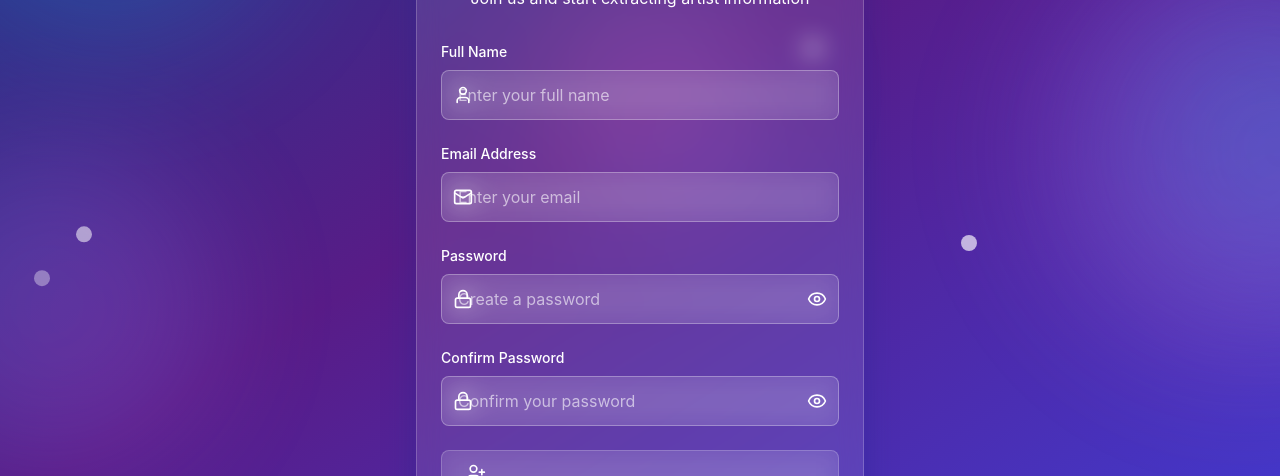
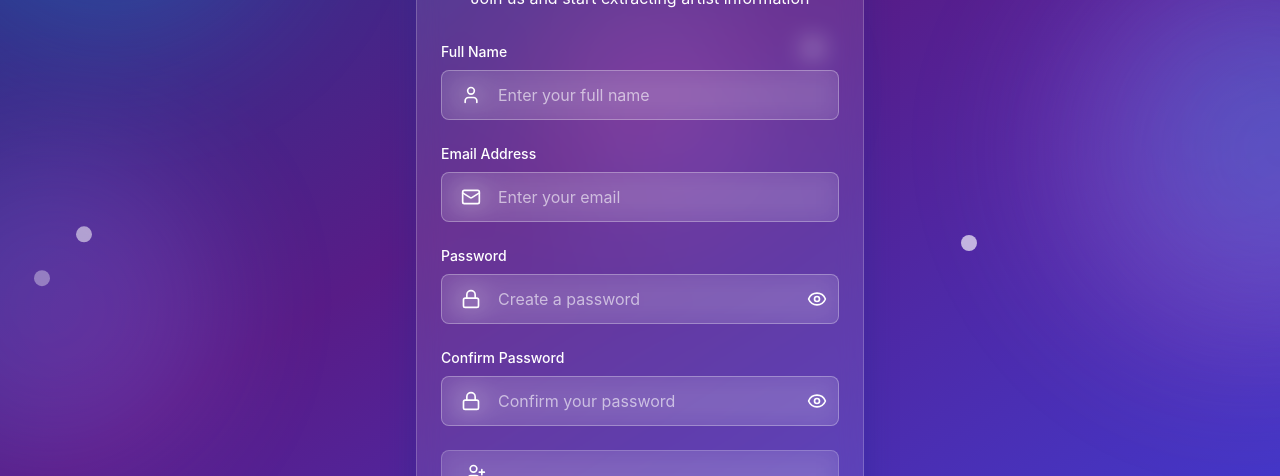
Before and after one commit to dpvasani/SwarProf, a React (Vite) app in the folder Frontend/: page /register in a window 1280 px wide. Shown: the part 291-767 px from the top of the page. Built offline with nearby package versions, Linux system fonts and the light colour scheme; no server answers.

Commit message:
refactor: update hover styles and padding for better UI consistency

```diff
--- a/Frontend/src/index.css
+++ b/Frontend/src/index.css
@@ -80,7 +80,10 @@ body {
   backdrop-filter: blur(12px);
   border: 1px solid rgba(255, 255, 255, 0.3);
   border-radius: 8px;
-  padding: 12px 16px;
+  /* Keep vertical and right padding here; leave left padding to Tailwind utilities (pl-*) so icons don't overlap placeholders */
+  padding-top: 12px;
+  padding-bottom: 12px;
+  padding-right: 16px;
   color: white;
   width: 100%;
   font-size: 16px;
--- a/Frontend/src/pages/ArtistDetail.jsx
+++ b/Frontend/src/pages/ArtistDetail.jsx
@@ -146,7 +146,7 @@ const ArtistDetail = () => {
                   <h2 className="text-xl font-semibold text-white">Biography</h2>
                   <button
                     onClick={() => copyToClipboard(artist.bio)}
-                    className="p-2 hover:bg-white hover:bg-opacity-10 rounded-lg transition-colors duration-300"
+                    className="p-2 hover:bg-white/10 rounded-lg transition-colors duration-300"
                     title="Copy biography"
                   >
                     <Copy className="w-4 h-4 text-white text-opacity-60" />
@@ -256,7 +256,7 @@ const ArtistDetail = () => {
                             href={work.url}
                             target="_blank"
                             rel="noopener noreferrer"
-                            className="p-2 hover:bg-white hover:bg-opacity-10 rounded-lg transition-colors duration-300"
+                            className="p-2 hover:bg-white/10 rounded-lg transition-colors duration-300"
                           >
                             <ExternalLink className="w-4 h-4 text-white text-opacity-60" />
                           </a>
--- a/Frontend/src/pages/Dashboard.jsx
+++ b/Frontend/src/pages/Dashboard.jsx
@@ -230,10 +230,10 @@ const Dashboard = () => {
                   <div className="text-right">
                     <p className="text-white text-opacity-60 text-sm">{extraction.date}</p>
                     <div className="flex items-center space-x-2 mt-1">
-                      <button className="p-1 hover:bg-white hover:bg-opacity-10 rounded transition-colors duration-300">
+                      <button className="p-1 hover:bg-white/10 rounded transition-colors duration-300">
                         <Eye className="w-4 h-4 text-white text-opacity-60" />
                       </button>
-                      <button className="p-1 hover:bg-white hover:bg-opacity-10 rounded transition-colors duration-300">
+                      <button className="p-1 hover:bg-white/10 rounded transition-colors duration-300">
                         <Download className="w-4 h-4 text-white text-opacity-60" />
                       </button>
                     </div>
@@ -266,7 +266,7 @@ const Dashboard = () => {
                   <Link
                     key={artist.id}
                     to={`/artists/${artist.id}`}
-                    className="flex items-center space-x-3 p-4 rounded-lg glass hover:bg-white hover:bg-opacity-10 transition-all duration-300"
+                    className="flex items-center space-x-3 p-4 rounded-lg glass hover:bg-white/10 transition-all duration-300"
                   >
                     <div className="w-12 h-12 rounded-full bg-gradient-to-r from-purple-500 to-pink-500 flex items-center justify-center">
                       <span className="text-white font-semibold">
--- a/Frontend/src/pages/ExtractArtist.jsx
+++ b/Frontend/src/pages/ExtractArtist.jsx
@@ -240,7 +240,7 @@ const ExtractArtist = () => {
                       {fileItem.status === 'pending' && (
                         <button
                           onClick={() => removeFile(fileItem.id)}
-                          className="p-1 hover:bg-white hover:bg-opacity-10 rounded transition-colors duration-300"
+                          className="p-1 hover:bg-white/10 rounded transition-colors duration-300"
                         >
                           <X className="w-5 h-5 text-white text-opacity-60" />
                         </button>
--- a/Frontend/src/pages/Profile.jsx
+++ b/Frontend/src/pages/Profile.jsx
@@ -265,7 +265,7 @@ const Profile = () => {
                         key={itemIndex}
                         onClick={item.action}
                         disabled={item.disabled}
-                        className="w-full flex items-center justify-between p-3 rounded-lg glass hover:bg-white hover:bg-opacity-10 transition-colors duration-300 disabled:opacity-50 disabled:cursor-not-allowed"
+                        className="w-full flex items-center justify-between p-3 rounded-lg glass hover:bg-white/10 transition-colors duration-300 disabled:opacity-50 disabled:cursor-not-allowed"
                       >
                         <span className="text-white">{item.label}</span>
                         {item.disabled && (
--- a/Frontend/src/pages/Register.jsx
+++ b/Frontend/src/pages/Register.jsx
@@ -164,7 +164,7 @@ const Register = () => {
                 Full Name
               </label>
               <div className="relative">
-                <div className="absolute inset-y-0 left-0 pl-3 flex items-center pointer-events-none">
+                <div className="absolute inset-y-0 left-0 pl-5 flex items-center pointer-events-none">
                   <User className="w-5 h-5 text-white text-opacity-40" />
                 </div>
                 <input
@@ -173,7 +173,7 @@ const Register = () => {
                   name="full_name"
                   value={formData.full_name}
                   onChange={handleChange}
-                  className={`glass-input w-full pl-10 ${errors.full_name ? 'border-red-500 border-opacity-50' : ''}`}
+                  className={`glass-input w-full pl-14 ${errors.full_name ? 'border-red-500 border-opacity-50' : ''}`}
                   placeholder="Enter your full name"
                   disabled={isLoading}
                 />
@@ -189,7 +189,7 @@ const Register = () => {
                 Email Address
               </label>
               <div className="relative">
-                <div className="absolute inset-y-0 left-0 pl-3 flex items-center pointer-events-none">
+                <div className="absolute inset-y-0 left-0 pl-5 flex items-center pointer-events-none">
                   <Mail className="w-5 h-5 text-white text-opacity-40" />
                 </div>
                 <input
@@ -198,7 +198,7 @@ const Register = () => {
                   name="email"
                   value={formData.email}
                   onChange={handleChange}
-                  className={`glass-input w-full pl-10 ${errors.email ? 'border-red-500 border-opacity-50' : ''}`}
+                  className={`glass-input w-full pl-14 ${errors.email ? 'border-red-500 border-opacity-50' : ''}`}
                   placeholder="Enter your email"
                   disabled={isLoading}
                 />
@@ -214,7 +214,7 @@ const Register = () => {
                 Password
               </label>
               <div className="relative">
-                <div className="absolute inset-y-0 left-0 pl-3 flex items-center pointer-events-none">
+                <div className="absolute inset-y-0 left-0 pl-5 flex items-center pointer-events-none">
                   <Lock className="w-5 h-5 text-white text-opacity-40" />
                 </div>
                 <input
@@ -223,7 +223,7 @@ const Register = () => {
                   name="password"
                   value={formData.password}
                   onChange={handleChange}
-                  className={`glass-input w-full pl-10 pr-10 ${errors.password ? 'border-red-500 border-opacity-50' : ''}`}
+                  className={`glass-input w-full pl-14 pr-10 ${errors.password ? 'border-red-500 border-opacity-50' : ''}`}
                   placeholder="Create a password"
                   disabled={isLoading}
                 />
@@ -251,7 +251,7 @@ const Register = () => {
                 Confirm Password
               </label>
               <div className="relative">
-                <div className="absolute inset-y-0 left-0 pl-3 flex items-center pointer-events-none">
+                <div className="absolute inset-y-0 left-0 pl-5 flex items-center pointer-events-none">
                   <Lock className="w-5 h-5 text-white text-opacity-40" />
                 </div>
                 <input
@@ -260,7 +260,7 @@ const Register = () => {
                   name="confirmPassword"
                   value={formData.confirmPassword}
                   onChange={handleChange}
-                  className={`glass-input w-full pl-10 pr-10 ${errors.confirmPassword ? 'border-red-500 border-opacity-50' : ''}`}
+                  className={`glass-input w-full pl-14 pr-10 ${errors.confirmPassword ? 'border-red-500 border-opacity-50' : ''}`}
                   placeholder="Confirm your password"
                   disabled={isLoading}
                 />
```
Also changed, not shown: Frontend/src/components/Navbar.jsx (+9 -9 lines), Frontend/src/pages/Artists.jsx (+4 -4 lines), Frontend/src/pages/Login.jsx (+4 -4 lines).
